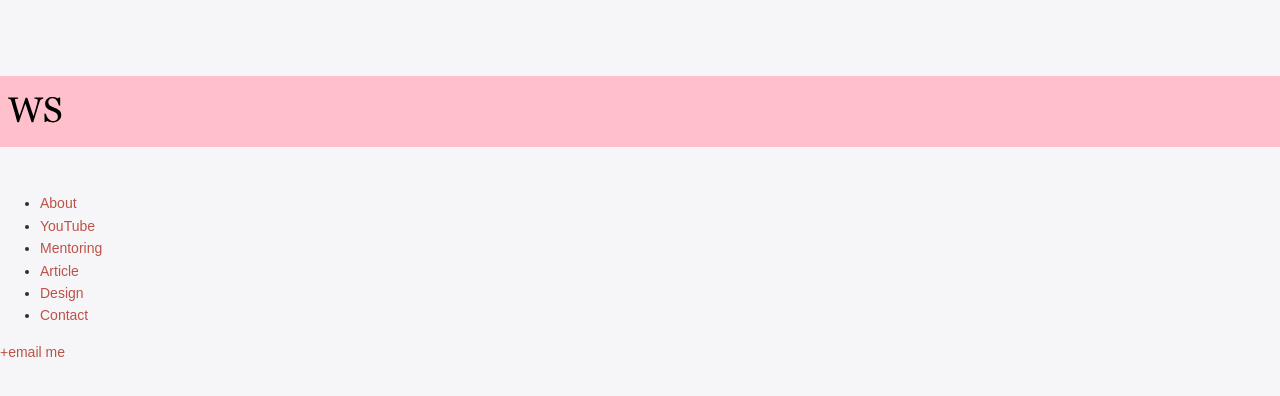
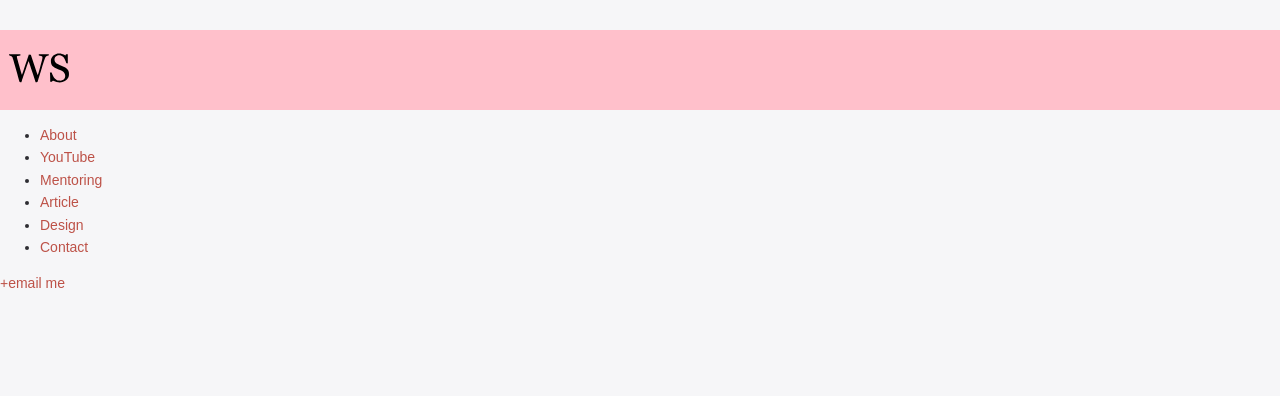
Before and after one commit to casprwang/my-personal-website, a Jekyll site: the page built from index.html, in a window 1280 px wide. Shown: the top 396 px of the page. Built offline with Jekyll 4.4.1, drawn with Linux system fonts in a browser that asks for light colours; Markdown is read by kramdown in place of the engine named in the settings.

Commit message:
ws added

```diff
--- a/assets/css/2-modules/header.sass
+++ b/assets/css/2-modules/header.sass
@@ -11,3 +11,6 @@ header
       position: conter
       size: contain
       color: pink
+    height: 80px
+    padding: 0
+    margin: 0
--- a/assets/css/main.css
+++ b/assets/css/main.css
@@ -460,4 +460,7 @@ header {
     background-repeat: no-repeat;
     background-position: conter;
     background-size: contain;
-    background-color: pink; }
+    background-color: pink;
+    height: 80px;
+    padding: 0;
+    margin: 0; }
```
Also changed, not shown: 2 other files.
